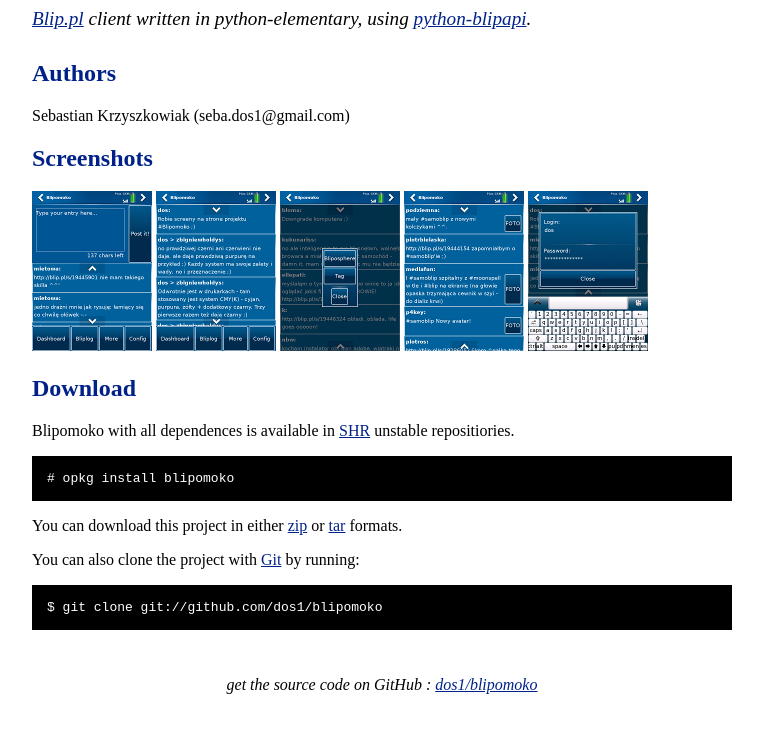
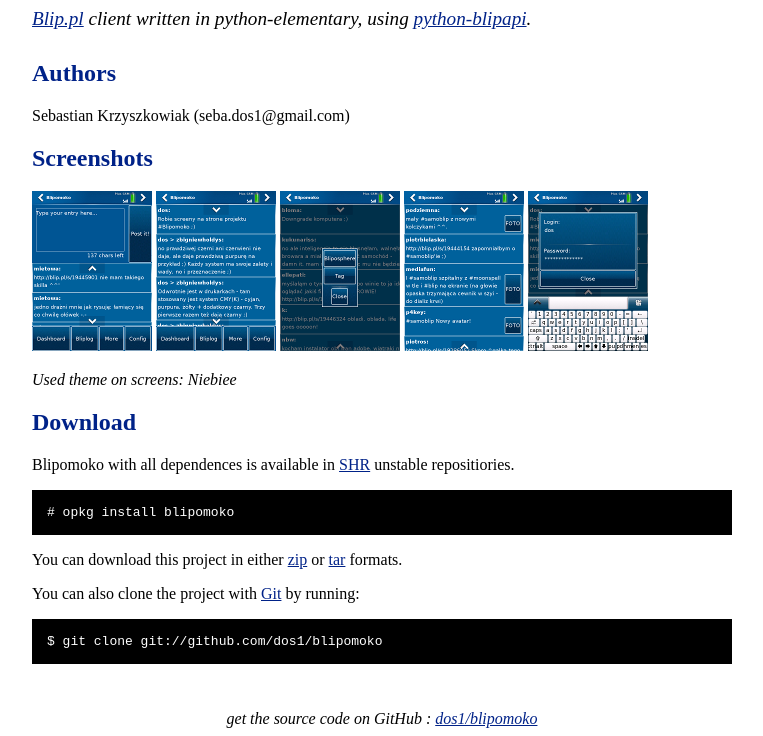
Before and after one commit to dos1/blipomoko, a plain HTML site: page index.html in a window 1280 px wide. Shown: the part 133-869 px from the top of the page, without its empty margins (258-1021 px from the left). Before the commit the page ends 835 px from the top, so only its background shows below. Drawn offline with Linux system fonts and the light colour scheme.

Commit message:
add info about used theme

```diff
--- a/index.html
+++ b/index.html
@@ -60,6 +60,7 @@
 <a href="screen4.png"><img src="screen4t.png" width="120" height="160" /></a>
 <a href="screen5.png"><img src="screen5t.png" width="120" height="160" /></a>
 </p>
+<p><em>Used theme on screens: Niebiee</em></p>
     <h2>Download</h2>
     <p>
       Blipomoko with all dependences is available in <a href="http://www.shr-project.org/">SHR</a> unstable repositiories.
```
